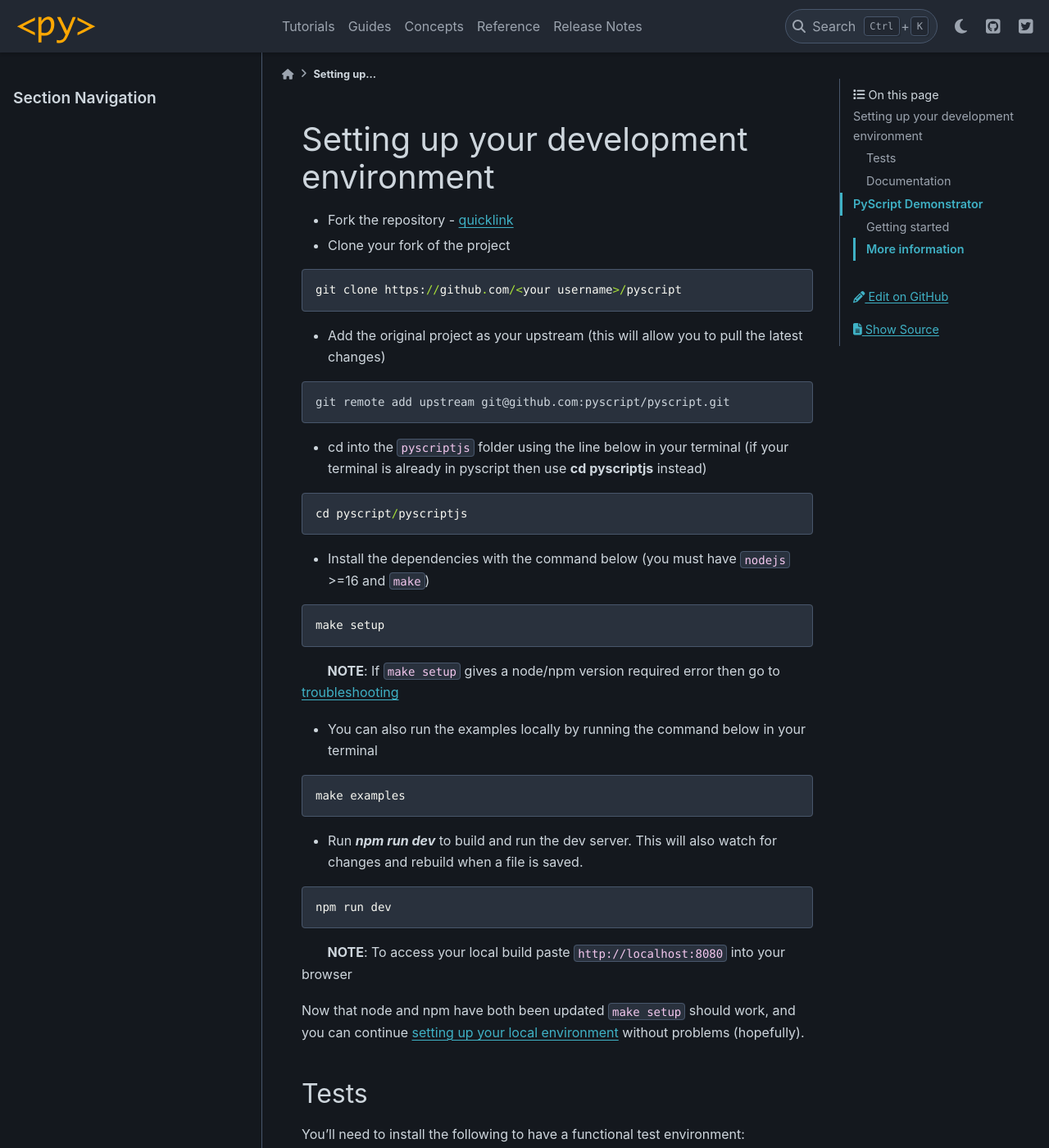
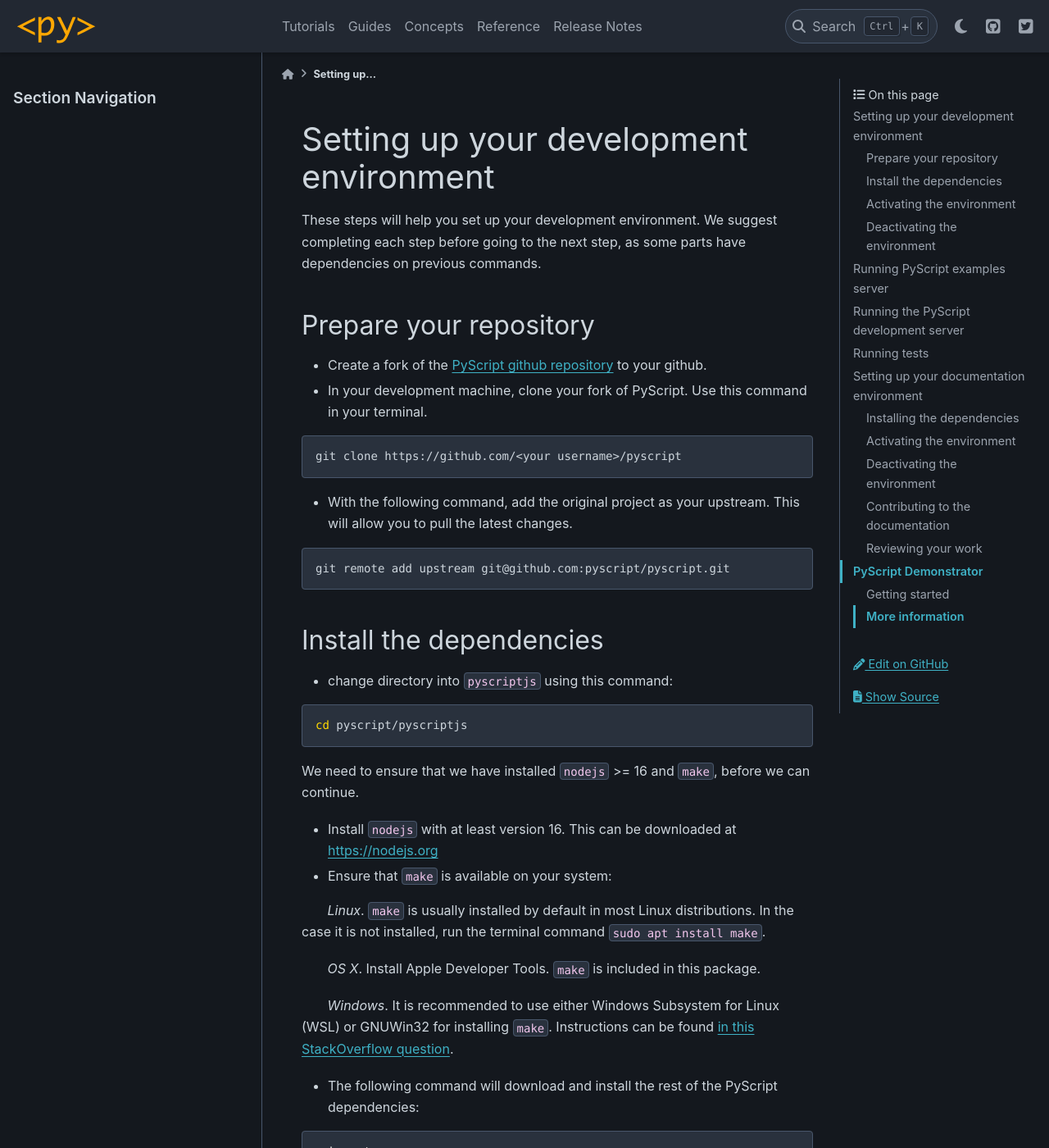
Before and after one commit to pyscript/pyscript, a Sphinx documentation site: the page built from docs/development/setting-up-environment.md, in a window 1280 px wide and 1400 px high. Shown: the whole window at 82% size. Built offline with Sphinx 7.4.7 and the PyData theme 0.15.4, drawn with Linux system fonts in a browser that asks for light colours; some of the changed text lies outside the part shown.

Commit message:
Expanded on setting up the development and documentation environments.
Moved the documentation section to its own section as it's behavior and purpose is different from the development environment.

````diff
--- a/docs/development/setting-up-environment.md
+++ b/docs/development/setting-up-environment.md
@@ -1,49 +1,117 @@
 # Setting up your development environment
 
-* Fork the repository - [quicklink](https://github.com/pyscript/pyscript/fork)
+These steps will help you set up your development environment. We suggest completing each step before going to the next step, as some parts have dependencies on previous commands.
 
-* Clone your fork of the project
+## Prepare your repository
 
-```
+* Create a fork of the [PyScript github repository](https://github.com/pyscript/pyscript/fork) to your github.
+
+* In your development machine, clone your fork of PyScript. Use this command in your terminal.
+
+```sh
 git clone https://github.com/<your username>/pyscript
 ```
 
-* Add the original project as your upstream (this will allow you to pull the latest changes)
+* With the following command, add the original project as your upstream. This will allow you to pull the latest changes.
 
 ```sh
 git remote add upstream git@github.com:pyscript/pyscript.git
 ```
 
-* cd into the `pyscriptjs` folder using the line below in your terminal (if your terminal is already in pyscript then use **cd pyscriptjs** instead)
+## Install the dependencies
 
-```
+* change directory into `pyscriptjs` using this command:
+
+```sh
 cd pyscript/pyscriptjs
 ```
 
-* Install the dependencies with the command below (you must have `nodejs` >=16 and `make`)
+We need to ensure that we have installed `nodejs` >= 16 and `make`, before we can continue.
+
+* Install `nodejs` with at least version 16. This can be downloaded at [https://nodejs.org](https://nodejs.org)
+
+* Ensure that `make` is available on your system:
+
+&nbsp;&nbsp;&nbsp;&nbsp;&nbsp;&nbsp; *Linux*. `make` is usually installed by default in most Linux distributions. In the case it is not installed, run the terminal command `sudo apt install make`.
+
+&nbsp;&nbsp;&nbsp;&nbsp;&nbsp;&nbsp; *OS X*. Install Apple Developer Tools. `make` is included in this package.
+
+&nbsp;&nbsp;&nbsp;&nbsp;&nbsp;&nbsp; *Windows*. It is recommended to use either Windows Subsystem for Linux (WSL) or GNUWin32 for installing `make`. Instructions can be found [in this StackOverflow question](https://stackoverflow.com/questions/32127524/how-to-install-and-use-make-in-windows).
+
+* The following command will download and install the rest of the PyScript dependencies:
 
 ```
 make setup
 ```
-&nbsp;&nbsp;&nbsp;&nbsp;&nbsp;&nbsp; **NOTE**: If `make setup` gives a node/npm version required  error then go to [troubleshooting](https://github.com/pyscript/pyscript/blob/main/TROUBLESHOOTING.md)
 
-* You can also run the examples locally by running the command below in your terminal
+&nbsp;&nbsp;&nbsp;&nbsp;&nbsp;&nbsp; **NOTE**: If `make setup` gives an error on an incompatible version for node or npm, please refer to [troubleshooting](https://github.com/pyscript/pyscript/blob/main/TROUBLESHOOTING.md).
+
+## Activating the environment
+
+* After the above `make setup` command is completed, it will print out the command for activating the environment using the following format. Use this to work on the development environment:
+
+```
+conda activate <environment name>
+```
+
+## Deactivating the environment
+
+* To deactivate the environment, use the following command:
+```
+conda deactivate
+```
+
+
+# Running PyScript examples server
+
+The examples server is used to view and edit the example files.
+
+* change directory into `pyscriptjs` using this command:
+
+```sh
+cd pyscript/pyscriptjs
+```
+
+* To build the examples, run this command:
 
 ```
 make examples
 ```
 
-* Run ***npm run dev*** to build and run the dev server. This will also watch for changes and rebuild when a file is saved.
+* To serve the examples, run this command:
+
+```sh
+python -m http.server 8080 --directory examples
+```
+
+* Alternately, you can also run this command if conda is not activated:
+
+```sh
+conda run -p <environment name> python -m http.server 8080 --directory examples
+```
+
+* You can access the examples server by visiting the following url in your browser: [http://localhost:8080](http://localhost:8080)
+
+
+# Running the PyScript development server
+
+The PyScript development server will regularly check for any changes in the src directory. If any changes were detected, the server will rebuild itself to reflect the changes. This is useful for development with PyScript.
+
+* change directory into `pyscriptjs` using this command:
+
+```sh
+cd pyscript/pyscriptjs
+```
+
+* Use the following command to build and run the PyScript dev server.
 
 ```
 npm run dev
 ```
-&nbsp;&nbsp;&nbsp;&nbsp;&nbsp;&nbsp; **NOTE**: To access your local build paste `http://localhost:8080` into your browser
 
+* You can access the PyScript development server by visiting the following url in your browser: [http://localhost:8080](http://localhost:8080)
 
-Now that node and npm have both been updated `make setup` should work, and you can continue [setting up your local environment](setting-up-environment.md) without problems (hopefully).
-
-## Tests
+# Running tests
 
 You'll need to install the following to have a functional test environment: `playwright`, `pytest-playwright`, `pillow`, `requests` and `numpy`.
 
@@ -51,35 +119,49 @@
 
 If you're interested to learn more about PyScript's testing framework, head over to the [development process](developing.md) page.
 
-## Documentation
+# Setting up your documentation environment
 
-### Building the doc environment
+The documentation environment is separate from the development environment. It is used for updating and reviewing the documentation before deployment.
 
-* cd into the `docs` directory
+## Installing the dependencies
 
-```
+* change directory into the `docs` using this command:
+
+```sh
 cd pyscript/docs
 ```
 
-* The following command will download and create the environment for you:
+* The following command will download, install the dependencies, and create the environment for you:
 
 ```
 make setup
 ```
 
-* After the above is completed, it will print out the command for activating the environment using the following format:
+## Activating the environment
+
+
+* After the above `make setup` command is completed, it will print out the command for activating the environment using the following format:
 
 ```
-conda activate <environment name>
+conda activate <docs environment name>
 ```
 
-### Contributing to the documentation
+Note that the docs environment path is different from the developer's environment path.
+
+## Deactivating the environment
+
+* To deactivate the environment, use the following command:
+```
+conda deactivate
+```
+
+## Contributing to the documentation
 
 * Before sending a pull request, we recommend that your documentation conforms with [PyScript's code of conduct](https://github.com/pyscript/governance/blob/main/CODE-OF-CONDUCT.md) and with the general principles of [Diataxis](https://diataxis.fr/). Don't worry about reading too much on it, just do your best to keep your contributions on the correct axis.
 
 * Write your documentation files using [Markedly Structured Text](https://myst-parser.readthedocs.io/en/latest/syntax/optional.html). This is similar to Markdown but with some addons to create the documentation infrastructure.
 
-### Reviewing your work
+## Reviewing your work
 
 * Before sending a Pull Request, review your work by starting the documentation server. To do this, use the following command:
 
````
